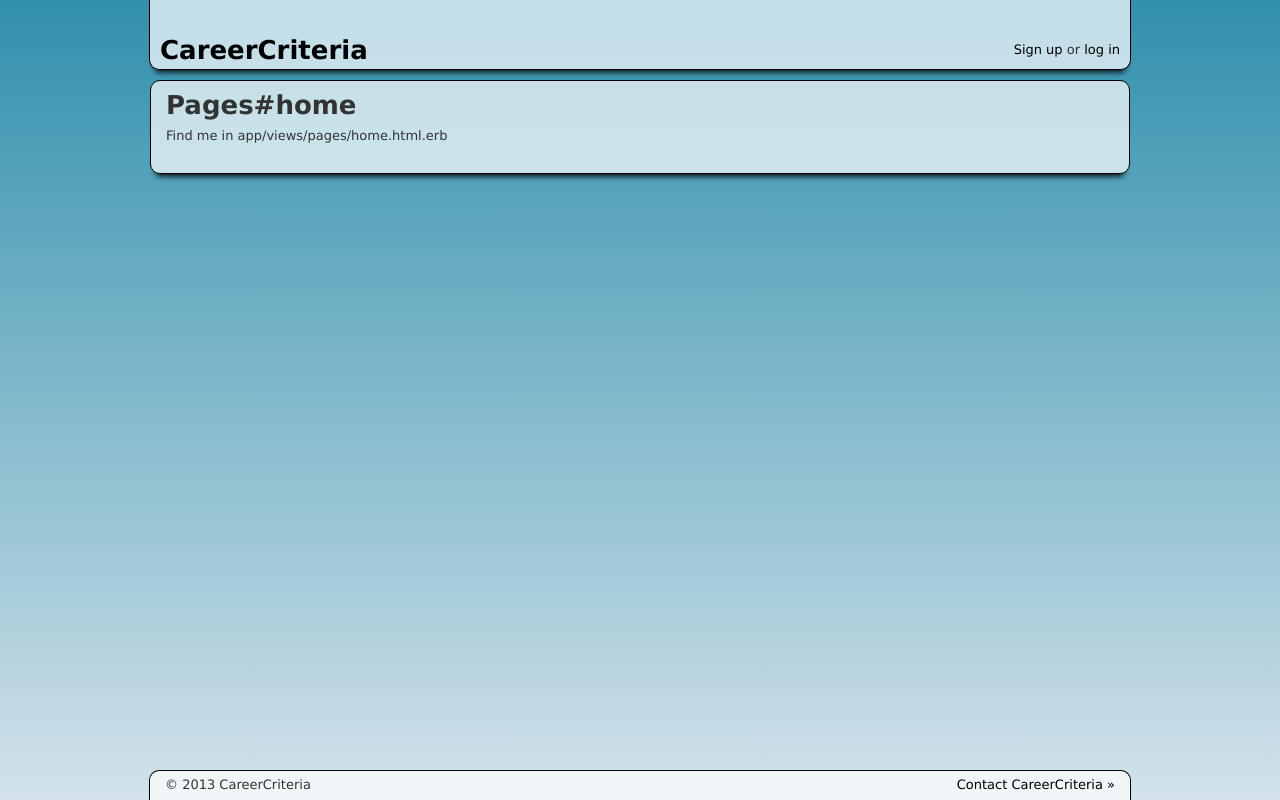
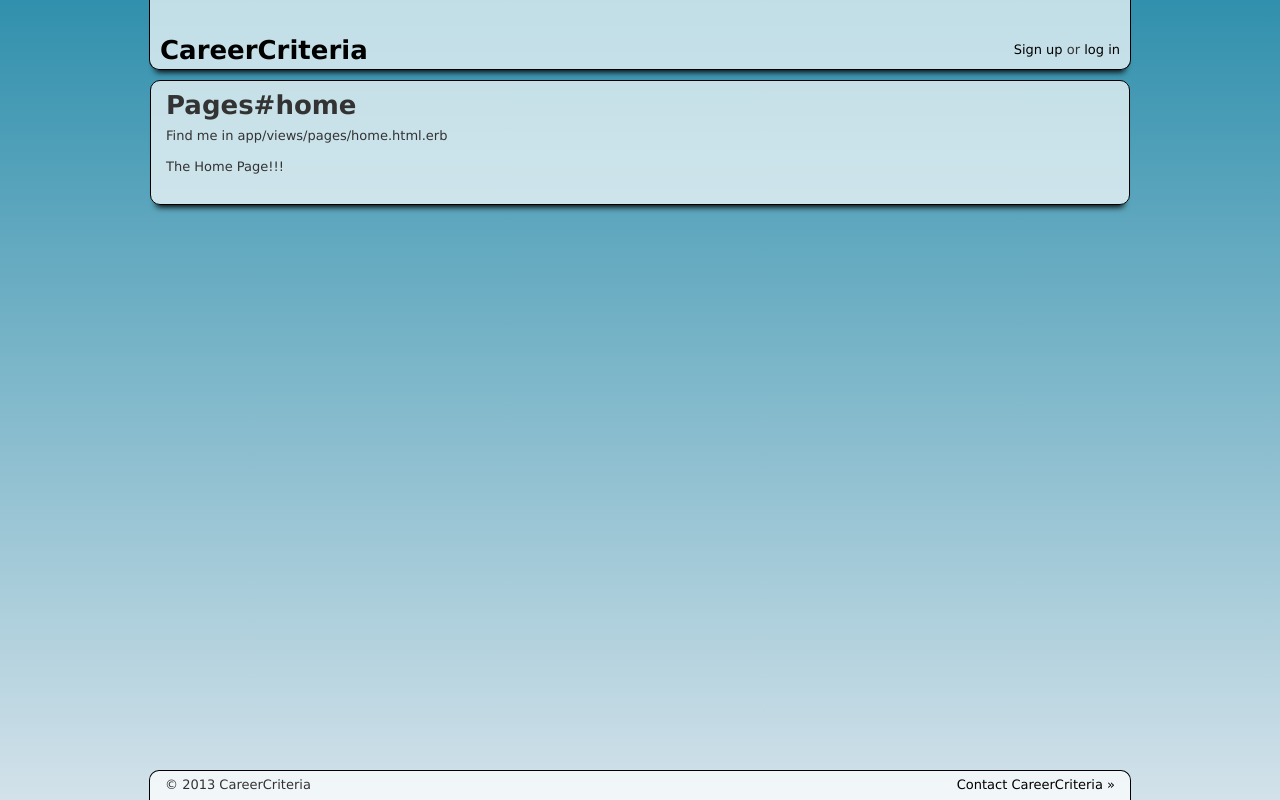
Before and after one commit to warrensavich/CareerCriteria, a Rails app: page /pages/home in a window 1280 px wide. Run offline with Rails 7, Linux system fonts and the light colour scheme; style sheets or scripts are compiled from the project's sources; parts of the project's set-up code (start-up, migrations or seed data) failed here and were passed over; some libraries are stand-ins or nearby versions.

Commit message:
Tweaks the home page for git test

```diff
--- a/app/views/pages/home.html.erb
+++ b/app/views/pages/home.html.erb
@@ -1,2 +1,3 @@
 <h1>Pages#home</h1>
 <p>Find me in app/views/pages/home.html.erb</p>
+<p>The Home Page!!!</p>
```
